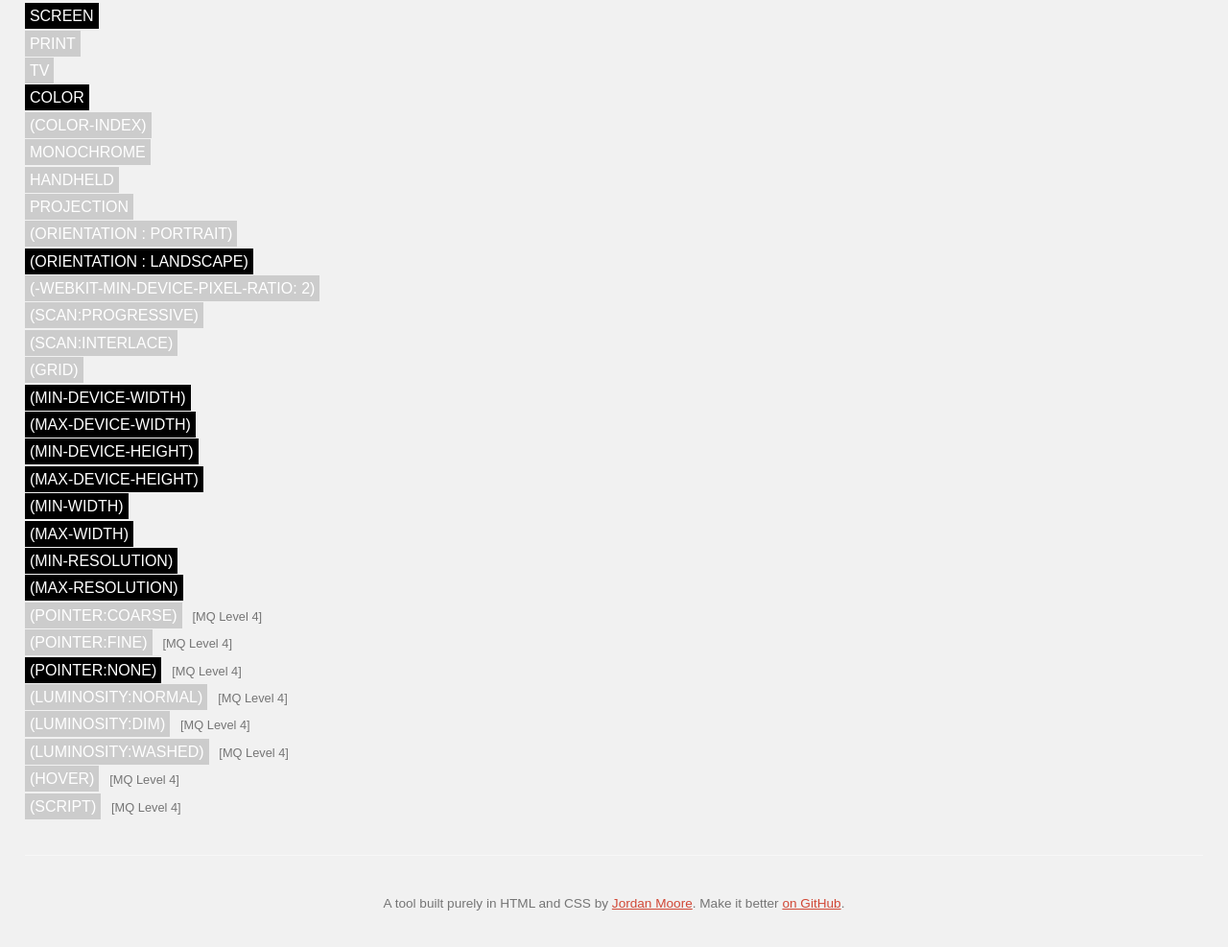
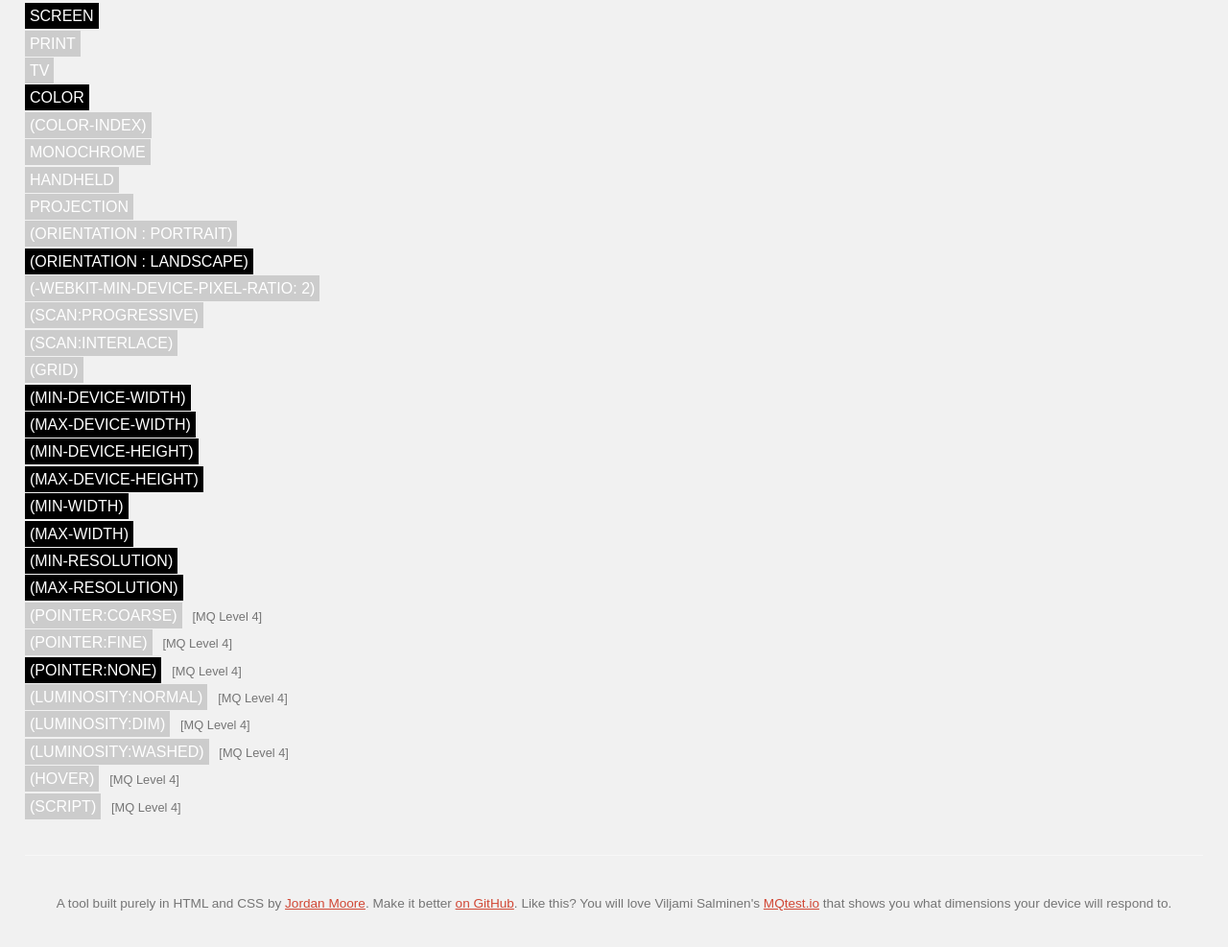
Before and after one commit to jordanmoore/palmreader, a plain HTML site: page index.html in a window 1280 px wide. Shown: the part 145-1132 px from the top of the page at 96% size. Drawn offline with Linux system fonts and the light colour scheme.

Commit message:
Added link to Viljami's MQtest.io

```diff
--- a/index.html
+++ b/index.html
@@ -304,7 +304,7 @@
 
 		<hr>
 		<div id="byline">
-			<p>A tool built purely in HTML and CSS by <a href="http://twitter.com/jordanmoore">Jordan Moore</a>. Make it better <a href="https://github.com/jordanmoore/palmreader">on GitHub</a>.</p>
+			<p>A tool built purely in HTML and CSS by <a href="http://twitter.com/jordanmoore">Jordan Moore</a>. Make it better <a href="https://github.com/jordanmoore/palmreader">on GitHub</a>. Like this? You will love Viljami Salminen's <a href="http://mqtest.io/">MQtest.io</a> that shows you what dimensions your device will respond to.</p>
 		</div>
 	</div>
 
```
